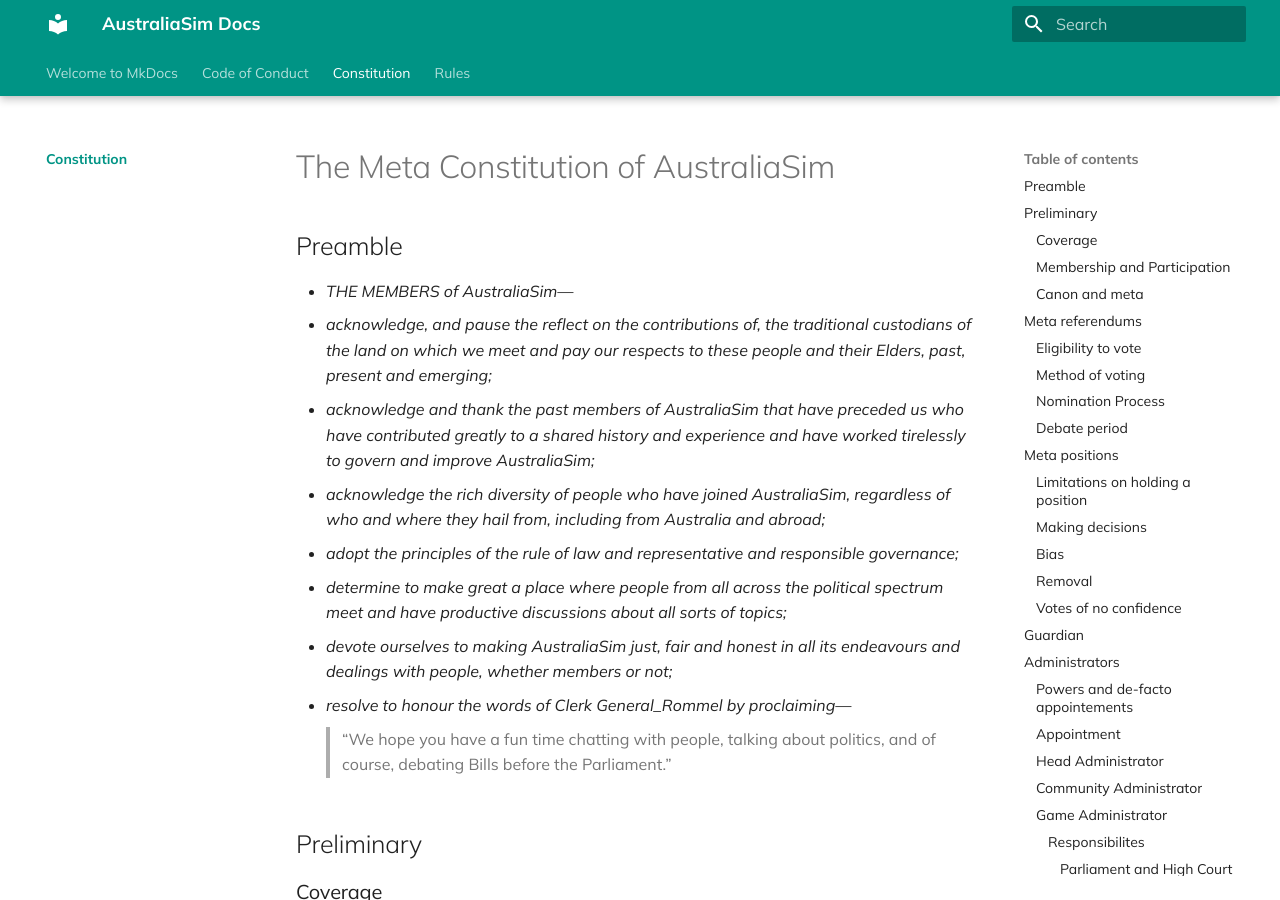
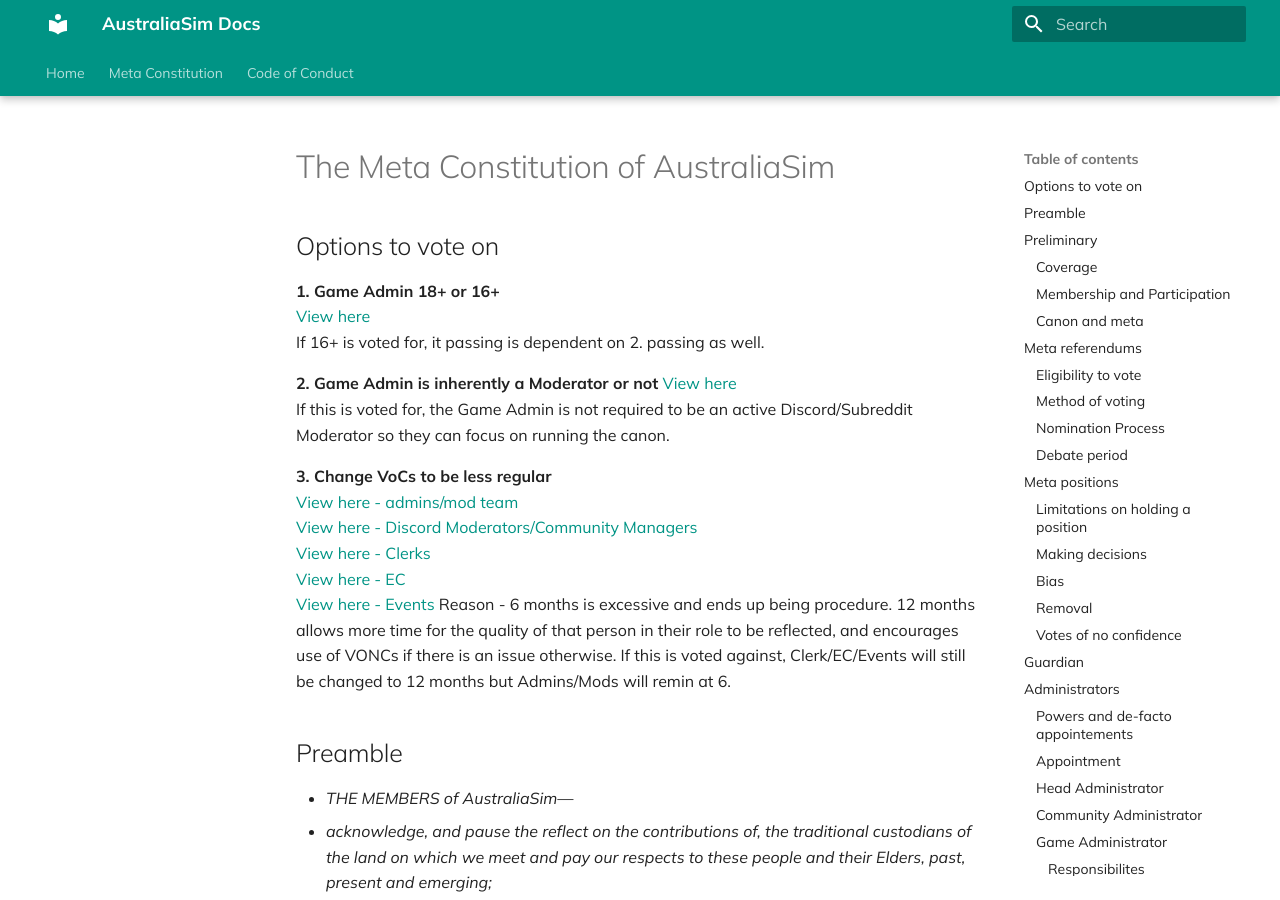
Before and after one commit to AustraliaSim/aussim-docs, an MkDocs documentation site: the page built from docs/constitution/index.md, in a window 1280 px wide and 900 px high. Built offline with MkDocs 1.6.1 and Material for MkDocs 9.7.7, drawn with Linux system fonts in a browser that asks for light colours; some of the changed text lies outside the part shown.

Commit message:
Final constitution draft

```diff
--- a/docs/constitution/index.md
+++ b/docs/constitution/index.md
@@ -1,4 +1,22 @@
 # The Meta Constitution of AustraliaSim
+
+## Options to vote on
+**1. Game Admin 18+ or 16+**
+[View here](/constitution/#appointment)
+If 16+ is voted for, it passing is dependent on 2. passing as well.
+
+**2. Game Admin is inherently a Moderator or not**
+[View here](/constitution/#powers-and-de-facto-appointements)
+If this is voted for, the Game Admin is not required to be an active Discord/Subreddit Moderator so they can focus on running the canon.
+
+**3. Change VoCs to be less regular**
+[View here - admins/mod team](/constitution/#powers-and-de-facto-appointements)
+[View here - Discord Moderators/Community Managers](/constitution/#moderators)
+[View here - Clerks](/constitution/#clerks)
+[View here - EC](/constitution/#electoral-commission)
+[View here - Events](/constitution/#events-team)
+Reason - 6 months is excessive and ends up being procedure. 12 months allows more time for the quality of that person in their role to be reflected, and encourages use of VONCs if there is an issue otherwise. If this is voted against, Clerk/EC/Events will still be changed to 12 months but Admins/Mods will remin at 6.
+
 
 ## Preamble
 
@@ -112,6 +130,7 @@
 	* The holder deletes their Reddit account without a replacement; or
 	* The holder cannot be contacted, and this is verified through attempting contact via both Discord and Reddit; or
 	* They resign; or
+    * They are determined to have been illegible for the role at the time of election; or
 	* The Moderation Team vote unanimously to remove them or;
 	* A vote of no confidence determines they are to be removed.
 
@@ -147,8 +166,8 @@
 ### Appointment
 
 * An Administrator is appointed via a Meta Referendum that must return a 65% or more approval rating for the person nominated.
-* Administrators must be re-approved under the same approval every 12 months.
-* Administrators must verifiably be 18 years of age or older.
+* Administrators must be re-approved every 12 months.
+* [*[Administrators must verifiably be 18 years of age or older] OR [Administrators must be 16 years of age or older.]*](constitution/#options-to-vote-on)
 
 
 ### Head Administrator
@@ -235,6 +254,7 @@
 * A member becomes a Clerk by—
     * being nominated by the Game Administrator; and
     * passing a Meta Referendum.
+* _[Clerks must be re-approved every 12 months.](constitution/#options-to-vote-on)_
 * The Game Administrator may make a rule that modifies the method of election and responsibilites for Clerks.
 * References to the Speaker of the House, President of the Senate and related deputies are taken to also be a reference to a Clerk.
 
@@ -273,6 +293,7 @@
     * logging actions taken under the Code of Conduct correctly;
     * maintaing a positive face for the community.
 * Moderators must be verifiably 18 years of age or older.
+* [Moderators must be re-approved every 12 months](constitution/#options-to-vote-on).
 * A member becomes a Moderator by:-
     * Being nominated by the Community Administrator; and
     * passing a Meta Referendum.
@@ -280,6 +301,7 @@
 ### Electoral Commission
 
 * The members of the Electoral Commission support the Game Administrator and Events Team to deliver simulated elections and regular simulated opinion polls.
+* _[Members must be re-approved every 12 months.](constitution/#options-to-vote-on)_
 * A member becomes a member of the Electoral Commission by—
     * being nominated by the Game Administrator; and
     * passing a Meta Referendum.
@@ -288,6 +310,7 @@
 
 * The members of the Events Team support the Game Administrator to deliver regular events to promote action by the Government, Opposition, and media outlets on particular issues.
 * The Game Administrator may make rules specifying the operation of Events.
+* _[Members must be re-approved every 12 months.](constitution/#options-to-vote-on)_
 * A member becomes a member of the Event Team by—
     * being nominated by the Game Administrator; and
     * passing a Meta Referendum.
--- a/mkdocs.yml
+++ b/mkdocs.yml
@@ -1,6 +1,6 @@
 # Project Information
 site_name: AustraliaSim Docs
-site_url: https://australiasim.github.io
+site_url: https://australiasim.github.io/aussim-docs/
 edit_uri: https://github.com/AustraliaSim/aussim-docs/edit/main/docs/
 
 
@@ -33,9 +33,16 @@
     - icon: fontawesome/brands/reddit
       link: https://reddit.com/r/australiasim
 
+nav:
+  - Home: '../'
+  - 'Meta Constitution': '/constitution/'
+  - 'Code of Conduct': '/code-of-conduct/'
+
 markdown_extensions:
   - attr_list
   - md_in_html
   - admonition
   - pymdownx.details
   - pymdownx.superfences
+  - toc:
+      permalink: "#"
--- a/requirements.txt
+++ b/requirements.txt
@@ -1,3 +1,4 @@
+mkdocs==1.4.0
 mkdocs-material==8.2.13
 mkdocs-awesome-pages-plugin
 mkdocs-redirects
```
